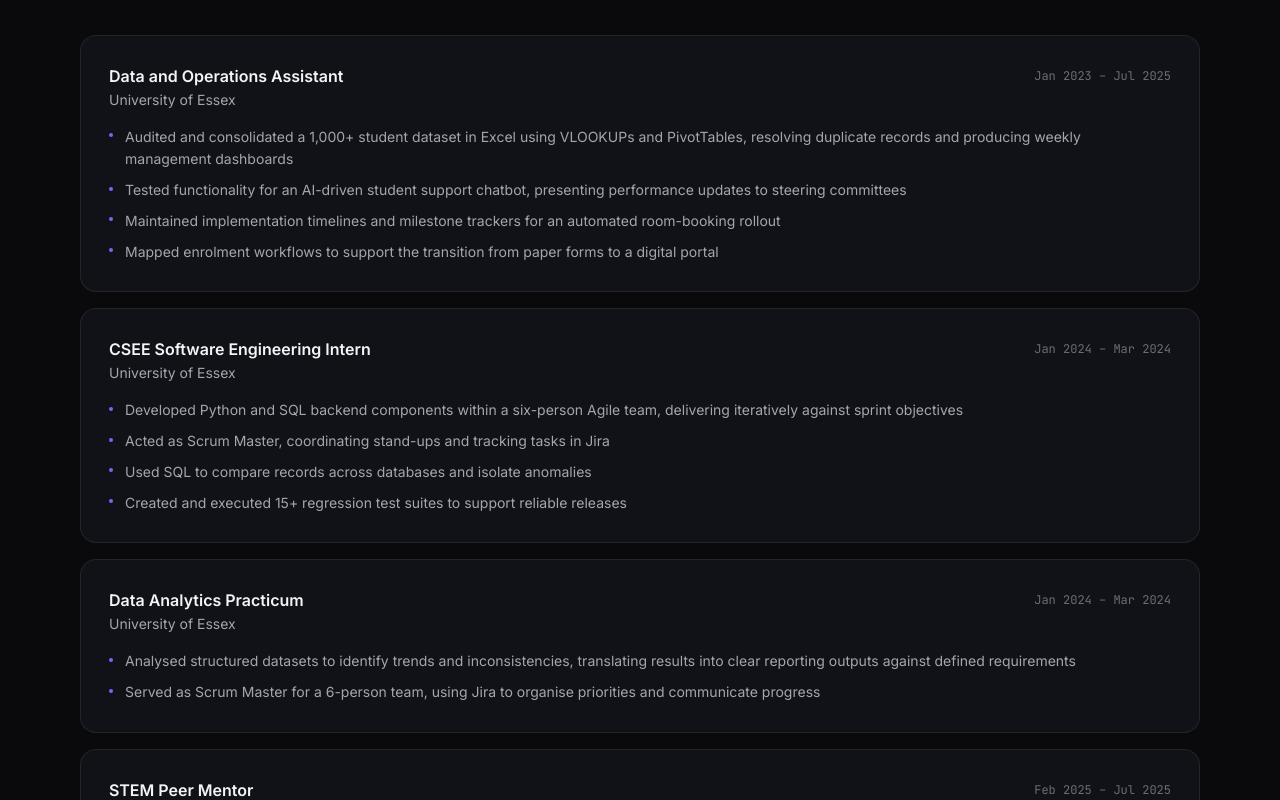
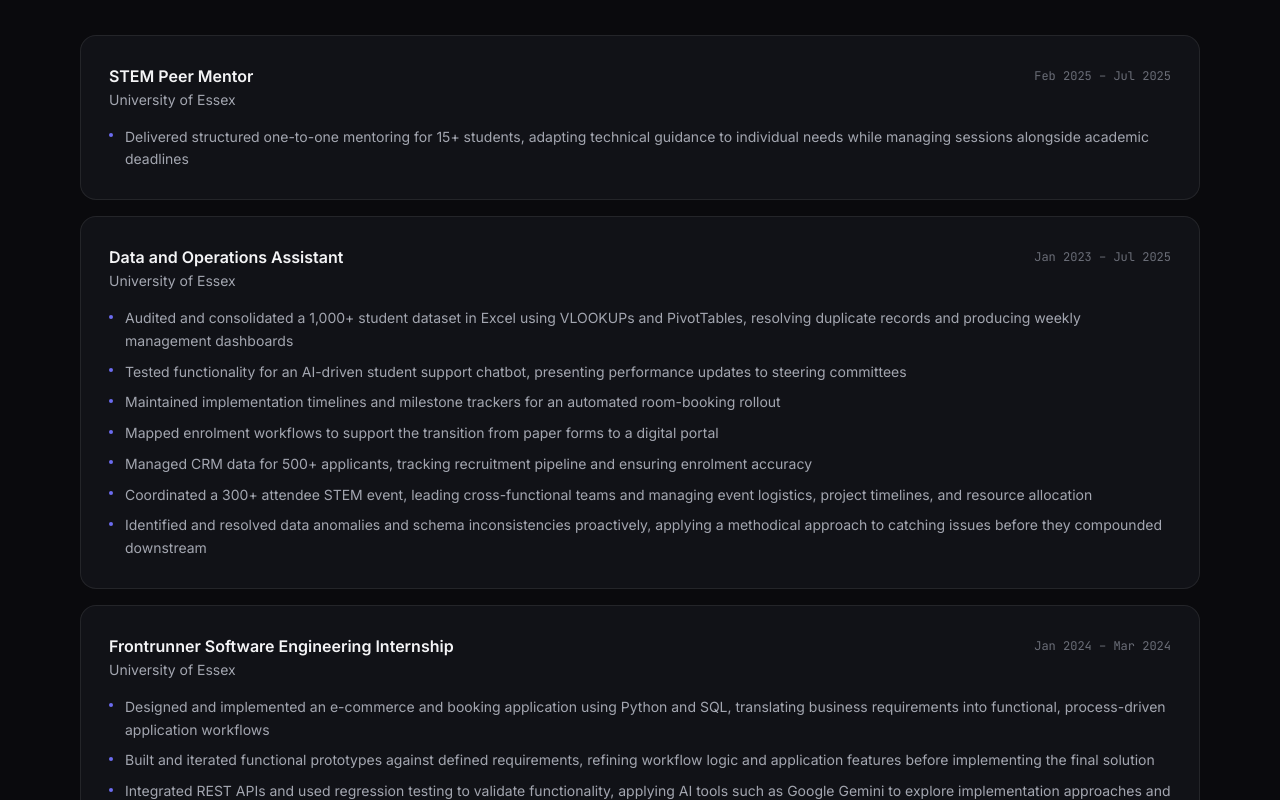
Before and after one commit to Kishanr19/Kishanr19.github.io, a React (Vite) app: page / in a window 1280 px wide. Shown: the part 2340-3140 px from the top of the page. Built offline with nearby package versions, Linux system fonts and the light colour scheme.

Commit message:
Update Frontrunner internship and Data and Operations Assistant bullet points

```diff
--- a/src/data.js
+++ b/src/data.js
@@ -12,6 +12,14 @@
 
 export const experience = [
   {
+    title: 'STEM Peer Mentor',
+    company: 'University of Essex',
+    dates: 'Feb 2025 – Jul 2025',
+    points: [
+      'Delivered structured one-to-one mentoring for 15+ students, adapting technical guidance to individual needs while managing sessions alongside academic deadlines',
+    ],
+  },
+  {
     title: 'Data and Operations Assistant',
     company: 'University of Essex',
     dates: 'Jan 2023 – Jul 2025',
@@ -20,17 +28,20 @@
       'Tested functionality for an AI-driven student support chatbot, presenting performance updates to steering committees',
       'Maintained implementation timelines and milestone trackers for an automated room-booking rollout',
       'Mapped enrolment workflows to support the transition from paper forms to a digital portal',
+      'Managed CRM data for 500+ applicants, tracking recruitment pipeline and ensuring enrolment accuracy',
+      'Coordinated a 300+ attendee STEM event, leading cross-functional teams and managing event logistics, project timelines, and resource allocation',
+      'Identified and resolved data anomalies and schema inconsistencies proactively, applying a methodical approach to catching issues before they compounded downstream',
     ],
   },
   {
-    title: 'CSEE Software Engineering Intern',
+    title: 'Frontrunner Software Engineering Internship',
     company: 'University of Essex',
     dates: 'Jan 2024 – Mar 2024',
     points: [
-      'Developed Python and SQL backend components within a six-person Agile team, delivering iteratively against sprint objectives',
-      'Acted as Scrum Master, coordinating stand-ups and tracking tasks in Jira',
-      'Used SQL to compare records across databases and isolate anomalies',
-      'Created and executed 15+ regression test suites to support reliable releases',
+      'Designed and implemented an e-commerce and booking application using Python and SQL, translating business requirements into functional, process-driven application workflows',
+      'Built and iterated functional prototypes against defined requirements, refining workflow logic and application features before implementing the final solution',
+      'Integrated REST APIs and used regression testing to validate functionality, applying AI tools such as Google Gemini to explore implementation approaches and troubleshoot issues before deployment',
+      'Led Agile project delivery as Scrum Master for a 6-person team, using Jira to prioritise development work, coordinate implementation and drive resolution of project blockers',
     ],
   },
   {
@@ -40,14 +51,6 @@
     points: [
       'Analysed structured datasets to identify trends and inconsistencies, translating results into clear reporting outputs against defined requirements',
       'Served as Scrum Master for a 6-person team, using Jira to organise priorities and communicate progress',
-    ],
-  },
-  {
-    title: 'STEM Peer Mentor',
-    company: 'University of Essex',
-    dates: 'Feb 2025 – Jul 2025',
-    points: [
-      'Delivered structured one-to-one mentoring for 15+ students, adapting technical guidance to individual needs while managing sessions alongside academic deadlines',
     ],
   },
   {
```
